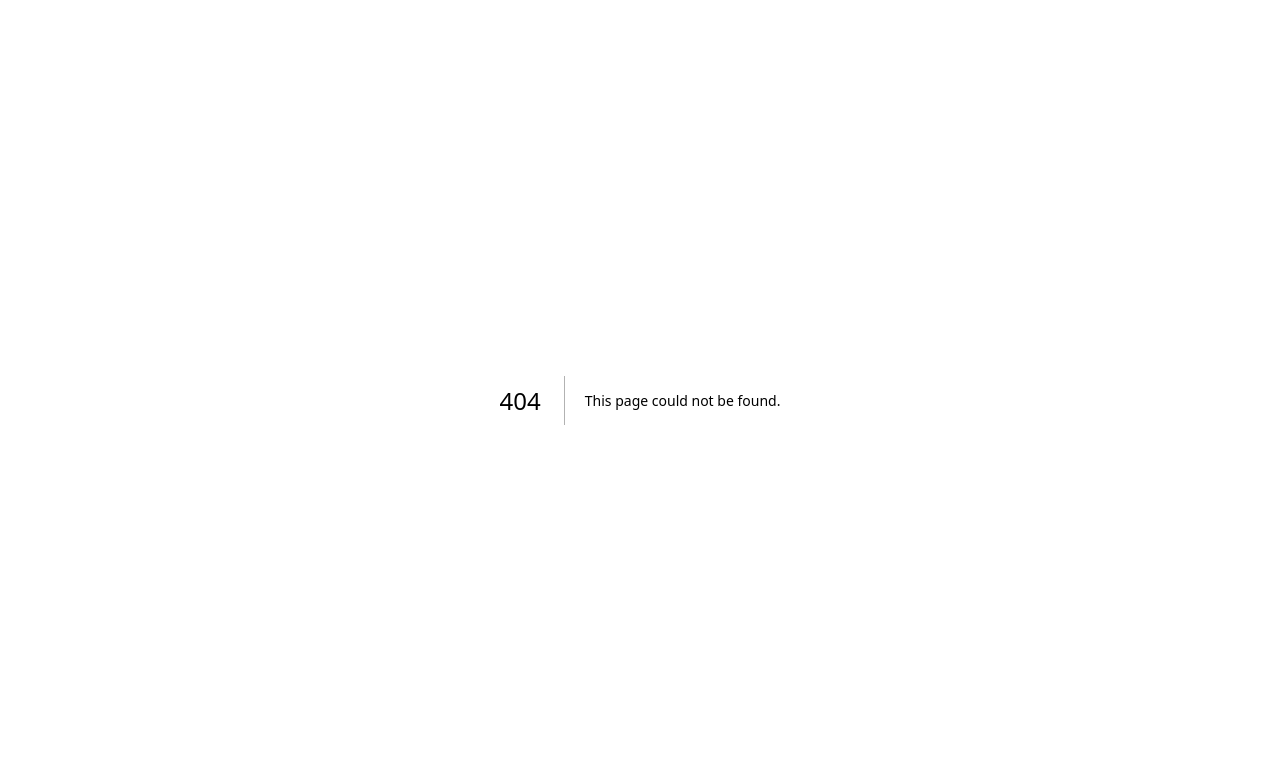
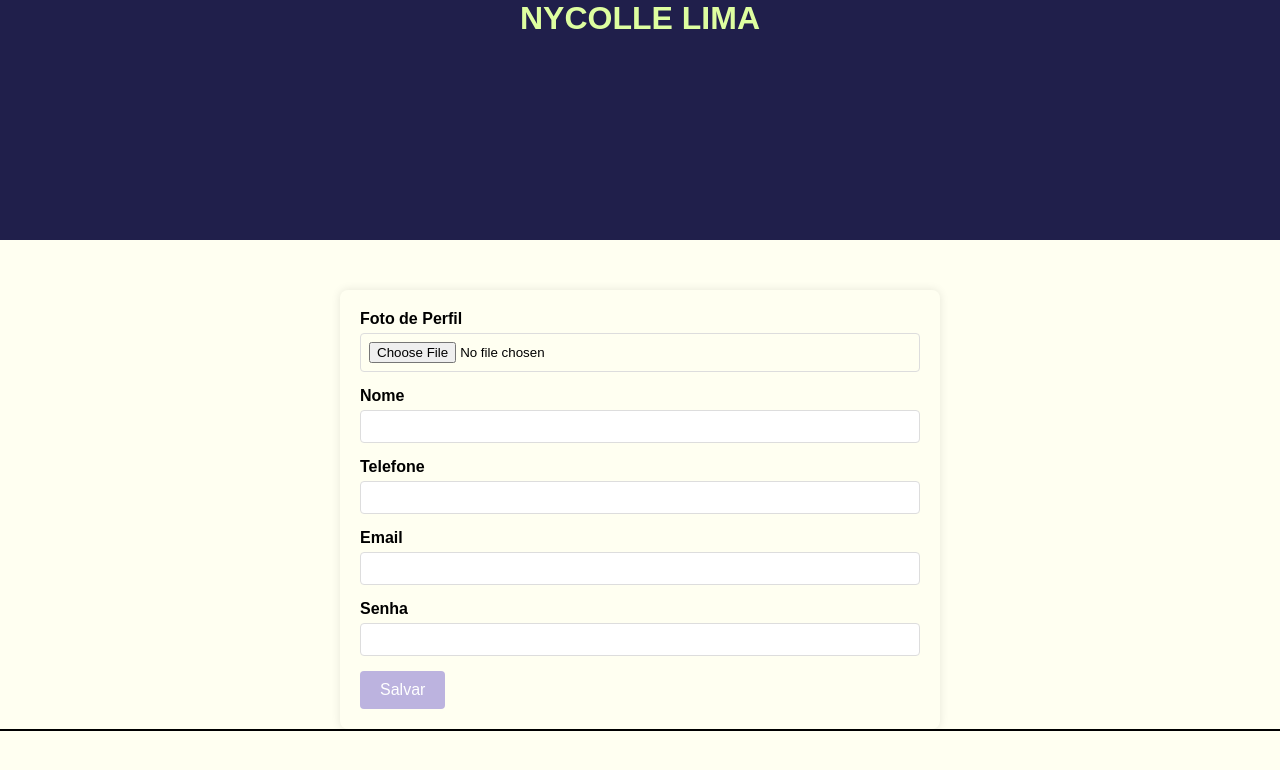
Before and after one commit to oRdv/Provest-Front, a Next.js app: page /perfilAluno in a window 1280 px wide. Before the commit this address had no page. Shown: the top 770 px of the page. Built offline with nearby package versions, Linux system fonts and the light colour scheme.

Commit message:
tela perfil aluno

```diff
--- /dev/null
+++ b/src/app/perfilAluno/globals.css
@@ -0,0 +1,53 @@
+.profile-page {
+    font-family: Arial, sans-serif;
+    border-bottom: 2px solid #000;
+  }
+
+  .header {
+    background-color: #201F4B;
+    width: 100%;
+    height: 30vh;
+    color: #DEFEA0;
+    text-align: center;
+    margin-bottom: 50px;
+  }
+
+  .profile-form {
+    max-width: 600px;
+    margin: 0 auto;
+    /* background: #f9f9f9; */
+    padding: 20px;
+    border-radius: 8px;
+    box-shadow: 0 0 10px rgba(0, 0, 0, 0.1);
+  }
+
+  .form-group {
+    margin-bottom: 15px;
+  }
+
+  .form-group label {
+    display: block;
+    margin-bottom: 5px;
+    font-weight: bold;
+  }
+
+  .form-group input {
+    width: 100%;
+    padding: 8px;
+    border: 1px solid #ddd;
+    border-radius: 4px;
+  }
+
+  .save-button {
+    background-color: #BCB3DF;
+    color: white;
+    border: none;
+    padding: 10px 20px;
+    font-size: 16px;
+    border-radius: 4px;
+    cursor: pointer;
+  }
+
+  .save-button:hover {
+    background-color: #a8a1c2;
+  }
--- /dev/null
+++ b/src/app/perfilAluno/page.js
@@ -0,0 +1,89 @@
+"use client";
+
+import React, { useState } from 'react';
+import './globals.css';
+
+const ProfilePage = () => {
+  // armazenar os dados do perfil
+  const [profile, setProfile] = useState({
+    photo: '',
+    name: '',
+    phone: '',
+    email: '',
+    password: ''
+  });
+
+  const handleChange = (e) => {
+    const { name, value } = e.target;
+    setProfile({ ...profile, [name]: value });
+  };
+
+  const handleSubmit = (e) => {
+    e.preventDefault();
+    // a lógica para salvar os dados do perfil
+    console.log('Perfil salvo:', profile);
+  };
+
+  return (
+    <div className="profile-page">
+      <div className="header">
+        <h1>NYCOLLE LIMA</h1>
+      </div>
+      <form className="profile-form" onSubmit={handleSubmit}>
+        <div className="form-group">
+          <label htmlFor="photo">Foto de Perfil</label>
+          <input
+            type="file"
+            id="photo"
+            name="photo"
+            accept="image/*"
+            onChange={(e) => setProfile({ ...profile, photo: URL.createObjectURL(e.target.files[0]) })}
+          />
+        </div>
+        <div className="form-group">
+          <label htmlFor="name">Nome</label>
+          <input
+            type="text"
+            id="name"
+            name="name"
+            value={profile.name}
+            onChange={handleChange}
+          />
+        </div>
+        <div className="form-group">
+          <label htmlFor="phone">Telefone</label>
+          <input
+            type="tel"
+            id="phone"
+            name="phone"
+            value={profile.phone}
+            onChange={handleChange}
+          />
+        </div>
+        <div className="form-group">
+          <label htmlFor="email">Email</label>
+          <input
+            type="email"
+            id="email"
+            name="email"
+            value={profile.email}
+            onChange={handleChange}
+          />
+        </div>
+        <div className="form-group">
+          <label htmlFor="password">Senha</label>
+          <input
+            type="password"
+            id="password"
+            name="password"
+            value={profile.password}
+            onChange={handleChange}
+          />
+        </div>
+        <button type="submit" className="save-button">Salvar</button>
+      </form>
+    </div>
+  );
+};
+
+export default ProfilePage;
```
Also changed, not shown: src/app/loginAluno/page.js (deleted, +0 -60 lines), src/app/loginAluno/page.module.css (deleted, +0 -162 lines).
